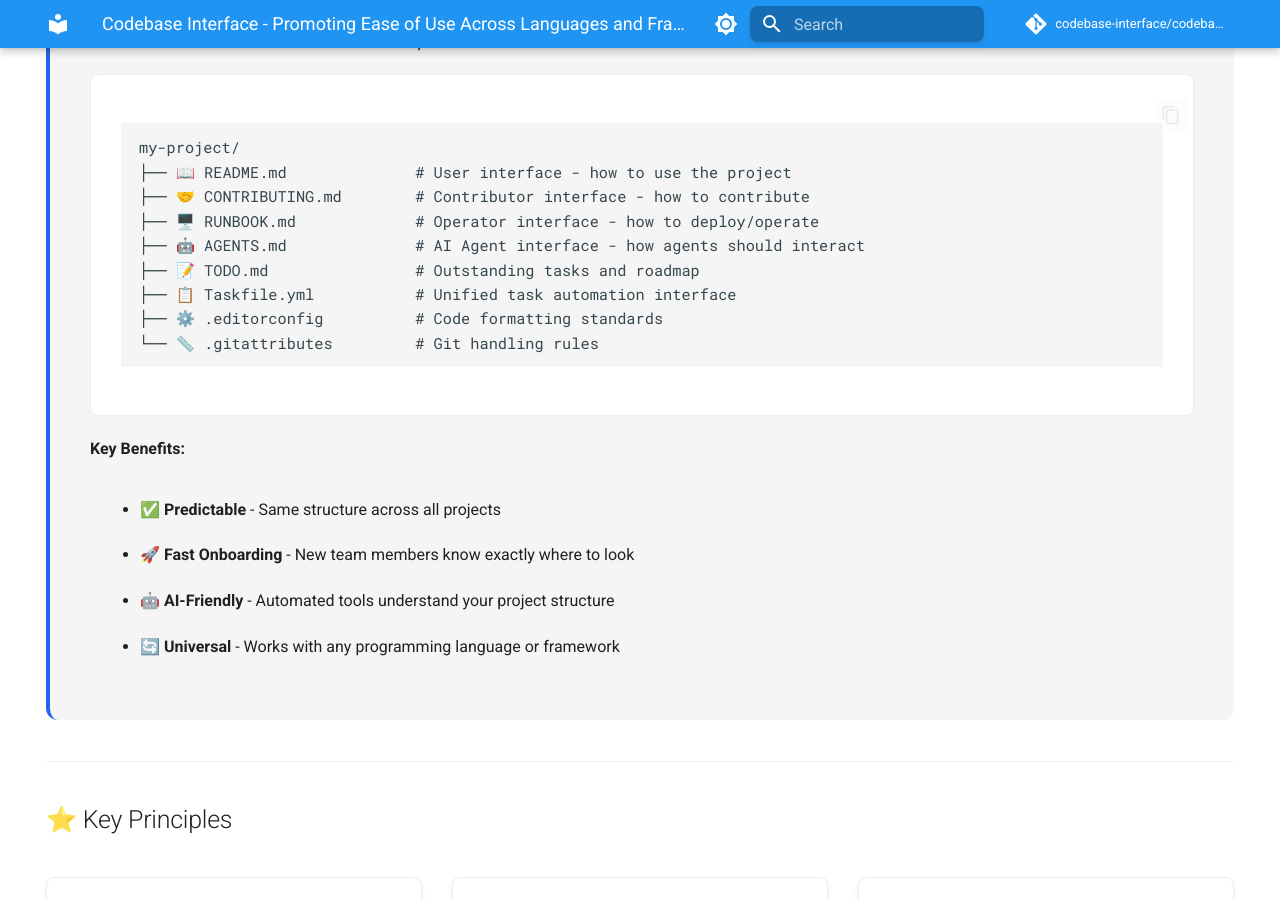
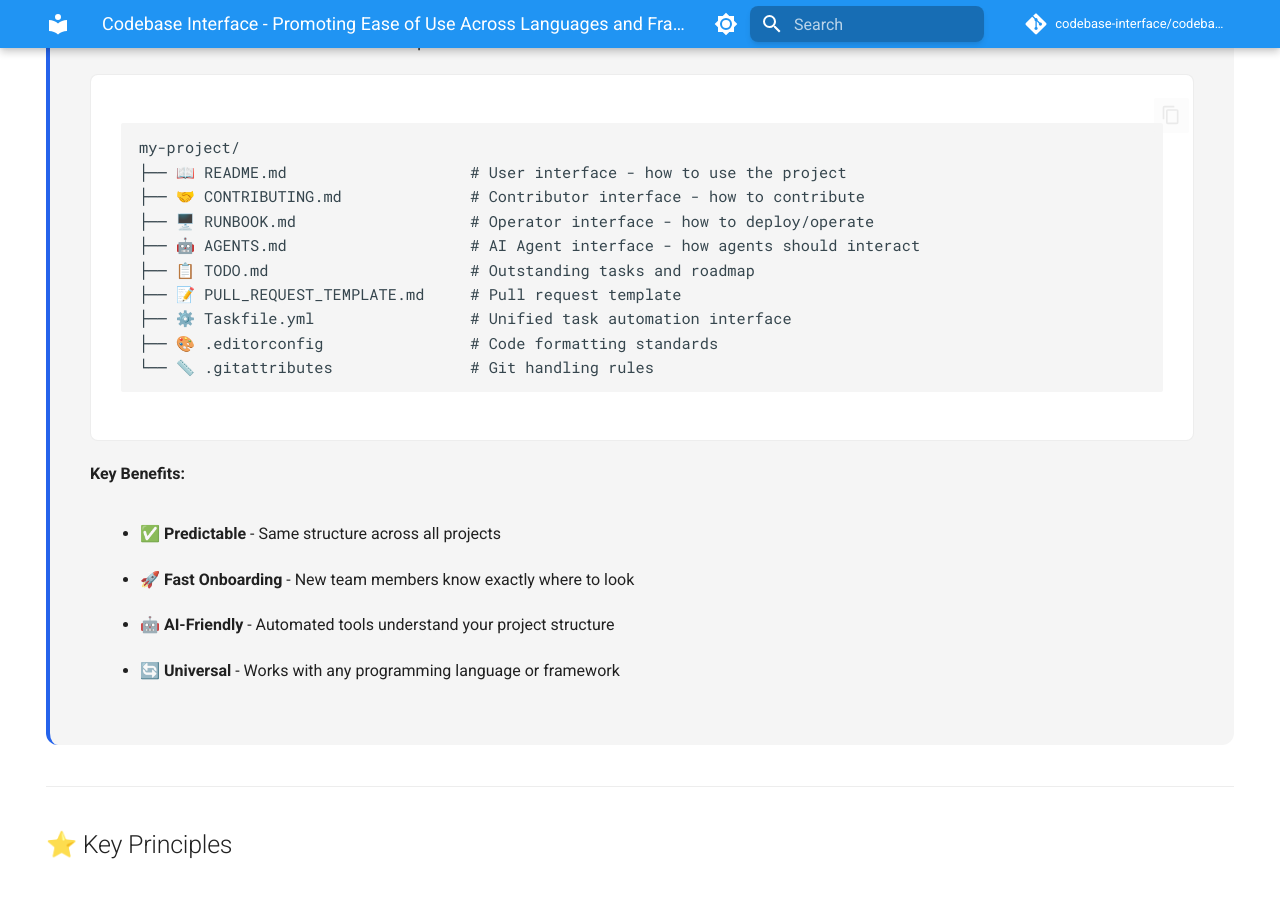
Before and after one commit to codebase-interface/codebase-interface.github.io, an MkDocs documentation site: the page built from docs/index.md, in a window 1280 px wide and 900 px high, scrolled down 919 px. Built offline with MkDocs 1.6.1 and Material for MkDocs 9.7.7, drawn with Linux system fonts in a browser that asks for light colours; comment, search, counter and statistics services are not loaded; the version menu is left out.

Commit message:
docs: update interface example to include pull request template and improve code formatting standards

````diff
--- a/docs/index.md
+++ b/docs/index.md
@@ -41,14 +41,15 @@ Here's what a codebase interface looks like in practice:
 
 ```
 my-project/
-├── 📖 README.md              # User interface - how to use the project
-├── 🤝 CONTRIBUTING.md        # Contributor interface - how to contribute
-├── 🖥️ RUNBOOK.md             # Operator interface - how to deploy/operate
-├── 🤖 AGENTS.md              # AI Agent interface - how agents should interact
-├── 📝 TODO.md                # Outstanding tasks and roadmap
-├── 📋 Taskfile.yml           # Unified task automation interface
-├── ⚙️ .editorconfig          # Code formatting standards
-└── 📏 .gitattributes         # Git handling rules
+├── 📖 README.md                    # User interface - how to use the project
+├── 🤝 CONTRIBUTING.md              # Contributor interface - how to contribute
+├── 🖥️ RUNBOOK.md                   # Operator interface - how to deploy/operate
+├── 🤖 AGENTS.md                    # AI Agent interface - how agents should interact
+├── 📋 TODO.md                      # Outstanding tasks and roadmap
+├── 📝 PULL_REQUEST_TEMPLATE.md     # Pull request template
+├── ⚙️ Taskfile.yml                 # Unified task automation interface
+├── 🎨 .editorconfig                # Code formatting standards
+└── 📏 .gitattributes               # Git handling rules
 ```
 
 **Key Benefits:**
````
